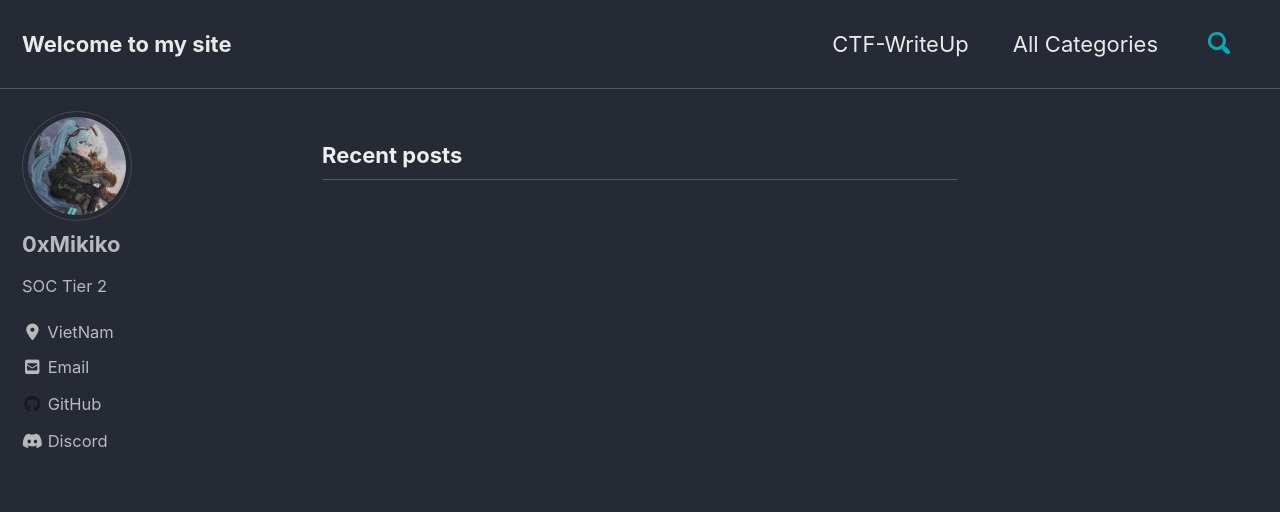
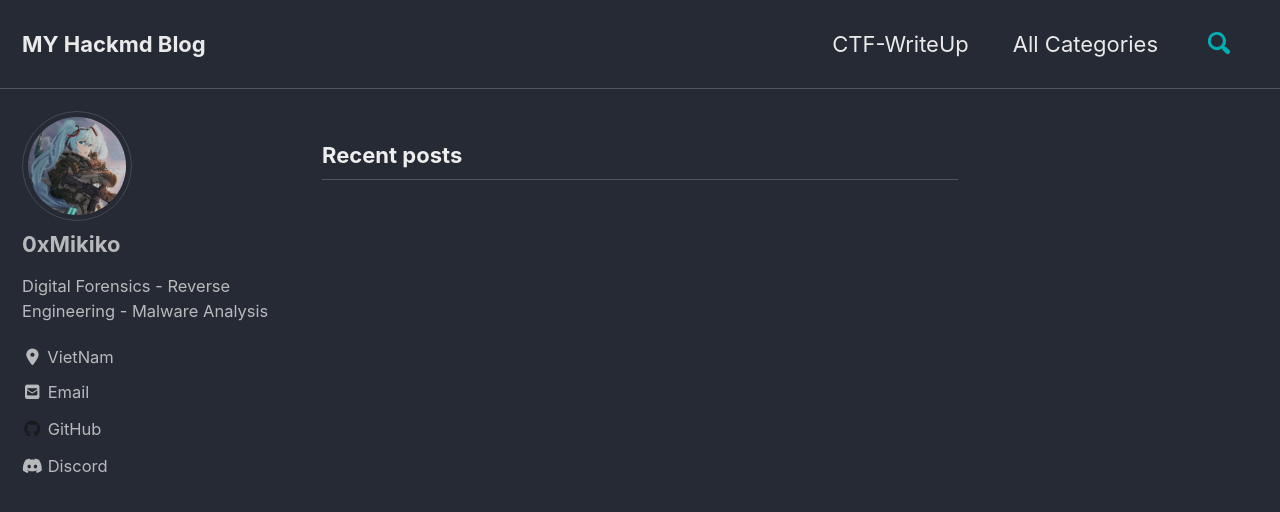
Before and after one commit to 0xMikiko/0xMikiko.github.io, a Jekyll site: the page built from index.html, in a window 1280 px wide and 900 px high. Shown: the top 512 px of the window. Built offline with Jekyll 4.4.1, drawn with Linux system fonts in a browser that asks for light colours; cached includes are drawn as plain includes; nearby versions of some CDN libraries; the list of posts is cut into pages by our own code.

Commit message:
Update _config.yml

```diff
--- a/_config.yml
+++ b/_config.yml
@@ -16,12 +16,12 @@ minimal_mistakes_skin    : "dark" # "air", "aqua", "contrast", "dark", "dirt", "
 
 # Site Settings
 locale                   : "en-US"
-title                    : "Welcome to my site"
+title                    : "MY Hackmd Blog"
 title_separator          : "-"
 subtitle                 : # site tagline that appears below site title in masthead
 name                     : "0xMikiko"
 description              : "Digital Forensics - Reverse Engineering - Malware Analysis"
-url                      : "0xMikiko.github.io" # the base hostname & protocol for your site e.g. "https://mmistakes.github.io"
+url                      : "https://hackmd.io/@0xMikiko/MainWriteups" # the base hostname & protocol for your site e.g. "https://mmistakes.github.io"
 baseurl                  : # the subpath of your site, e.g. "/blog"
 repository               : # GitHub username/repo-name e.g. "mmistakes/minimal-mistakes"
 teaser                   : # path of fallback teaser image, e.g. "/assets/images/500x300.png"
@@ -95,7 +95,7 @@ analytics:
 author:
   name             : "0xMikiko"
   avatar           : /assets/images/SitePics/avatar.jpg # path of avatar image, e.g. "/assets/images/bio-photo.jpg"
-  bio              : "SOC Tier 2"
+  bio              : "Digital Forensics - Reverse Engineering - Malware Analysis"
   location         : "VietNam"
   email            :
   links:
```
